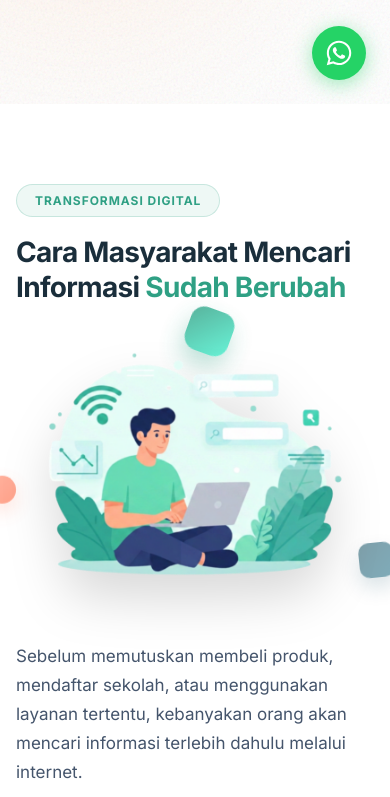
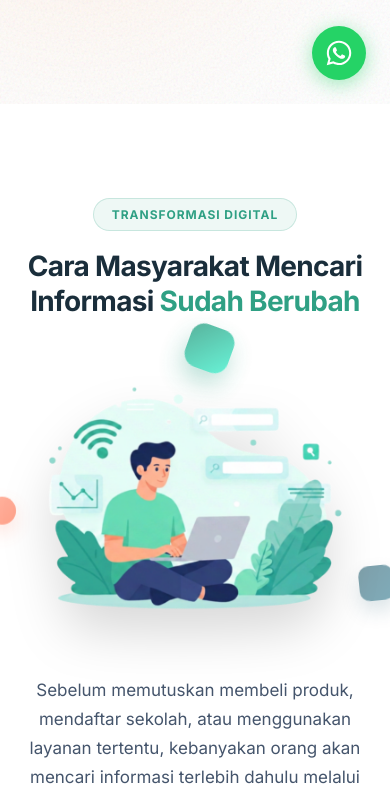
Before and after one commit to navyrastudio/companyprofilecandigital, a Next.js app: page / in a window 390 px wide. Shown: the part 740-1537 px from the top of the page. Built offline with nearby package versions, Linux system fonts and the light colour scheme.

Commit message:
style(why-us): make why us section responsive for mobile screens

```diff
--- a/app/components/WhyUsSection.tsx
+++ b/app/components/WhyUsSection.tsx
@@ -12,8 +12,8 @@ export function WhyUsSection() {
   return (
     <section
       id="why-us"
-      className="relative py-24 lg:py-32 overflow-hidden"
-      style={{ backgroundColor: '#ffffff' }}
+      className="relative overflow-hidden"
+      style={{ backgroundColor: '#ffffff', paddingTop: '70px', paddingBottom: '100px' }}
     >
       <div className="container relative z-10 mx-auto px-4 max-w-7xl">
 
@@ -30,7 +30,7 @@ export function WhyUsSection() {
 
 
         {/* Header Section */}
-        <div className="w-full text-left reveal" style={{ marginBottom: '20px' }}>
+        <div className="w-full text-center lg:text-left reveal" style={{ marginBottom: '40px' }}>
           <div className="testi-label">
             Transformasi Digital
           </div>
@@ -59,7 +59,7 @@ export function WhyUsSection() {
 
           {/* Right: Custom Styled Cards */}
           <div className="reveal-right">
-            <p className="text-[17px] text-slate-600 leading-[1.7]" style={{ marginBottom: '20px' }}>
+            <p className="text-[17px] text-slate-600 leading-[1.7] text-center lg:text-left" style={{ marginBottom: '20px' }}>
               Sebelum memutuskan membeli produk, mendaftar sekolah, atau menggunakan layanan tertentu, kebanyakan orang akan mencari informasi terlebih dahulu melalui internet.
             </p>
             <div className="flex flex-col gap-3">
```
